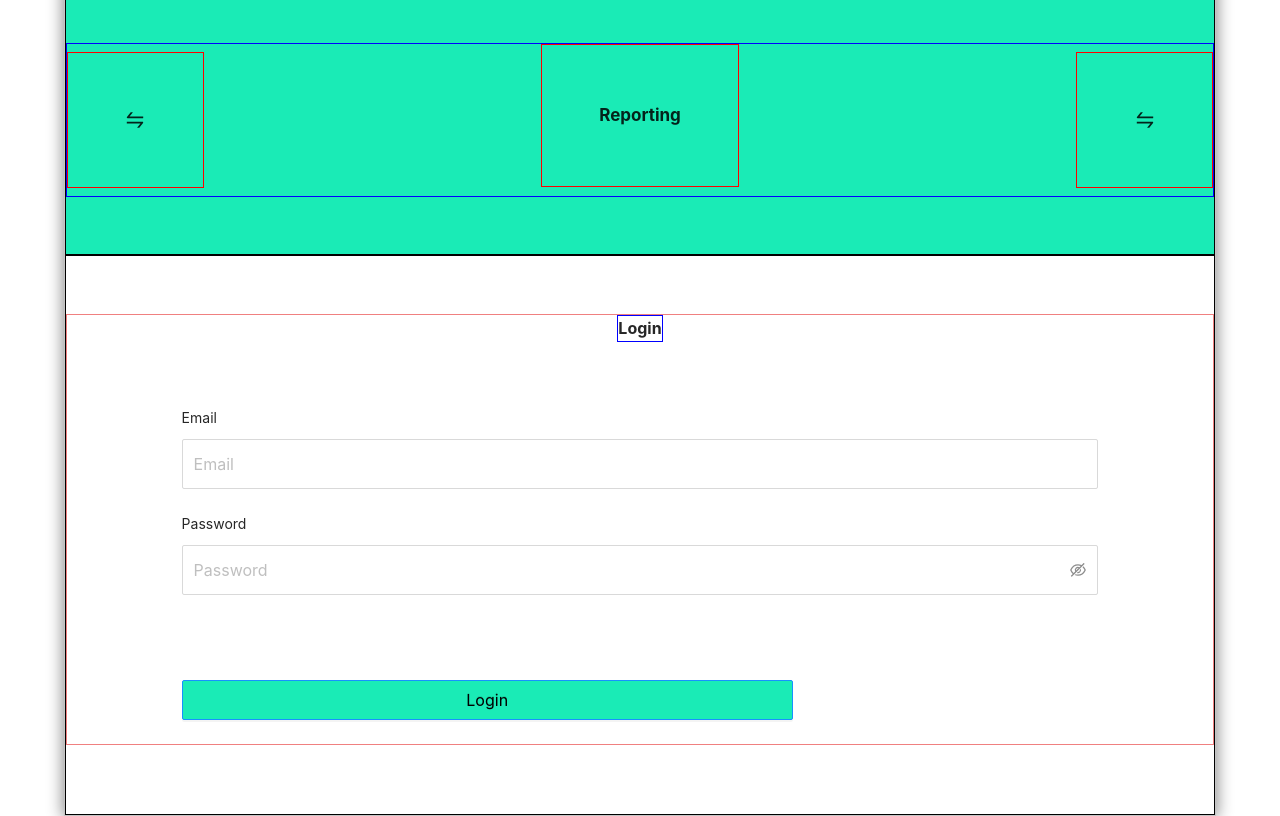
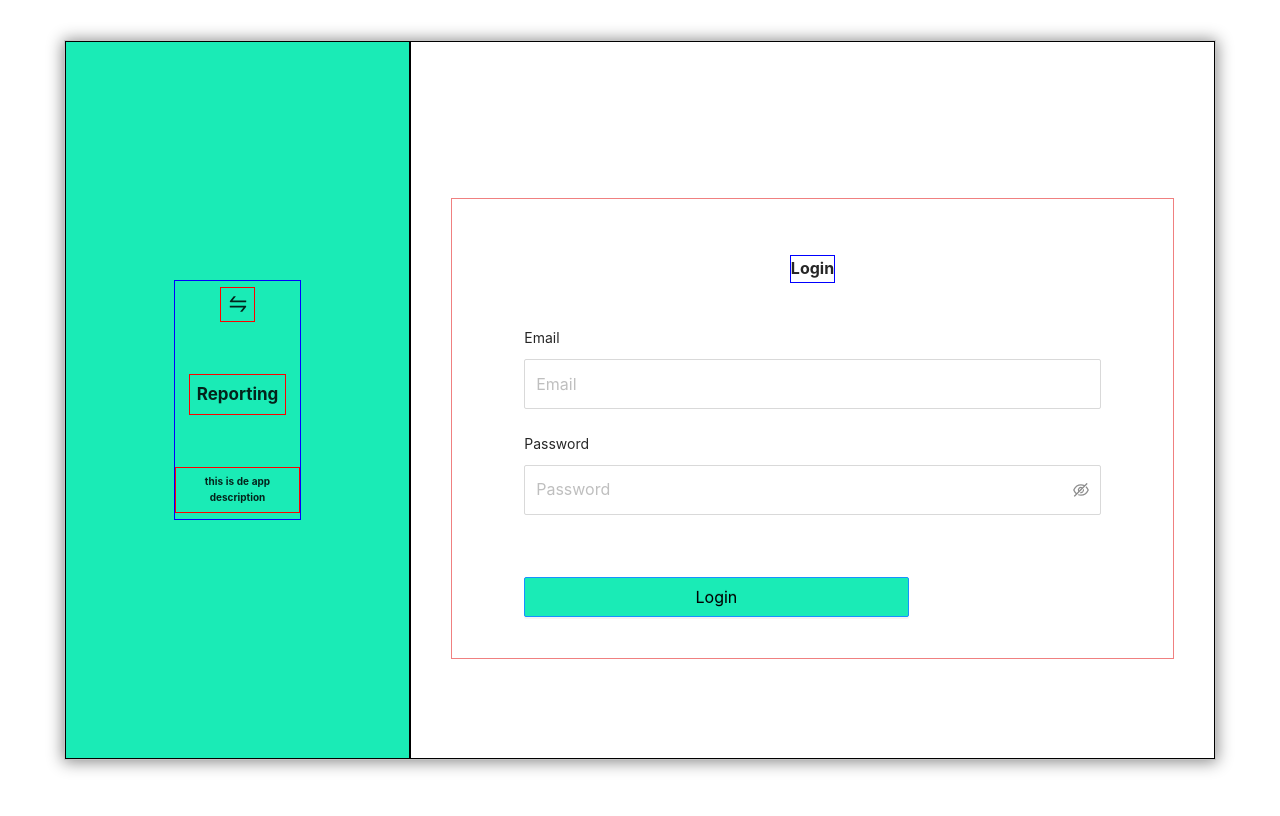
Before and after one commit to cometaRobertillo/react-test, a React (Create React App) app: page / in a window 1280 px wide. Built offline with nearby package versions, Linux system fonts and the light colour scheme.

Commit message:
Responsive view with media queries

```diff
--- a/src/components/auth/loginForm.tsx
+++ b/src/components/auth/loginForm.tsx
@@ -1,26 +1,61 @@
 import { Button, Input } from 'antd'
-import Form from 'antd/lib/form/Form'
+import Form, { useForm } from 'antd/lib/form/Form'
 import FormItem from 'antd/lib/form/FormItem'
-import React from 'react'
+import React, { useEffect } from 'react'
 import { sampleResquest } from '../../helpers/httpRequest'
 import { User } from '../../models/user'
 
 export const LoginForm = () => {
+
+    let offsetButton : number = 0;
+    let matches : boolean;
+    const mediaQuery = window.matchMedia('(min-width: 500px)');
+
+    mediaQuery.onchange = (event) => {
+        if (event.matches) {
+            /* the viewport is 500 pixels wide or more */
+            matches=true;
+            offsetButton = 4;
+            console.log('> 500',offsetButton)
+          } else {
+            /* the viewport is less than 500 pixels wide */
+            matches=false;
+            offsetButton=0;
+            console.log('< 500',offsetButton)
+          }
+    }
+
+    console.log(mediaQuery.matches);
+
+
+    console.log("static",offsetButton);
+
+
+
+
 
     const onFinish = async (values: User) => {
         console.table(values);
 
         const sample = await sampleResquest('post','/login', {...values});
         console.log('sample',sample);
+        console.log('since button', offsetButton);
+
 
     };
 
     const onFinishFailed = (errorInfo: any) => {
         console.log('Failed:', errorInfo);
+
     };
+
+    const [form] = useForm()
+    console.log(form);
+
 
     return (
         <Form
+            form={form}
             name="basic"
             initialValues={{ remember: true }}
             onFinish={onFinish}
@@ -52,7 +87,10 @@ export const LoginForm = () => {
                 />
             </FormItem>
 
-            <FormItem wrapperCol={{ span: 16 }}>
+            <FormItem
+                wrapperCol={{offset: offsetButton, span: 16 }}
+
+                >
 
                 <Button
                     type="primary"
--- a/src/pages/login2/index.tsx
+++ b/src/pages/login2/index.tsx
@@ -3,6 +3,14 @@ import React from 'react'
 import { LoginForm } from '../../components/auth/loginForm'
 
 export const Login2 = () => {
+
+
+
+
+
+
+
+
     return (
         <div className="centro">
             <div className="contenedor">
@@ -10,7 +18,8 @@ export const Login2 = () => {
                     <div className="info__layout">
                         <SwapOutlined className="icon elemento"/>
                         <h2 className="elemento title">Reporting</h2>
-                        <SwapOutlined className="icon elemento"/>
+                        <SwapOutlined className="icon elemento icon-hide"/>
+                        <p className="elemento description">this is de app description</p>
                     </div>
                 </div>
 
--- a/src/pages/login2/login.scss
+++ b/src/pages/login2/login.scss
@@ -14,7 +14,6 @@
 
         .info__layout{
             display: flex;
-            flex-direction: row;
             align-items: center;
             justify-content: space-between;
             border: 1px solid blue;
@@ -22,6 +21,8 @@
 
             .icon{
                 font-size: 20px;
+                margin-left: 5%;
+                margin-right: 5%;
             }
 
             .elemento {
@@ -42,9 +43,11 @@
 
         .form__center{
             width: 100%;
+            height: 90%;
             display: flex;
             flex-direction: column;
             align-items: center;
+            justify-content: center;
             border: 1px solid lightcoral;
 
             .form__titulo{
@@ -72,3 +75,64 @@
     align-items: center;
     height: 100vh;
 }
+
+.description{
+    display: none;
+}
+
+.icon-hide{
+    display: block;
+}
+
+
+//medias
+
+@media (min-width: 500px) {
+
+    .contenedor{
+        flex-direction: row;
+
+        .contenedor__form{
+            width: 70%;
+            height: auto;
+            align-items: center;
+            justify-content: center;
+            .form__center{
+                width: 90%;
+                height: 70%;
+            }
+        }
+
+    }
+
+    .contenedor__info{
+        width: 30%;
+        display: flex;
+        flex-direction: column;
+        justify-content: center;
+        align-items: center;
+
+        .info__layout{
+            flex-direction: column;
+            justify-content: center;
+            height: 40%;
+
+            .elemento{
+                margin-top: 5%;
+                margin-bottom: 5%;
+
+            }
+
+            .description{
+                display: block;
+                font-weight: bold;
+                text-align: center;
+            }
+        }
+
+    }
+
+    .icon-hide{
+        display: none;
+    }
+}
```
